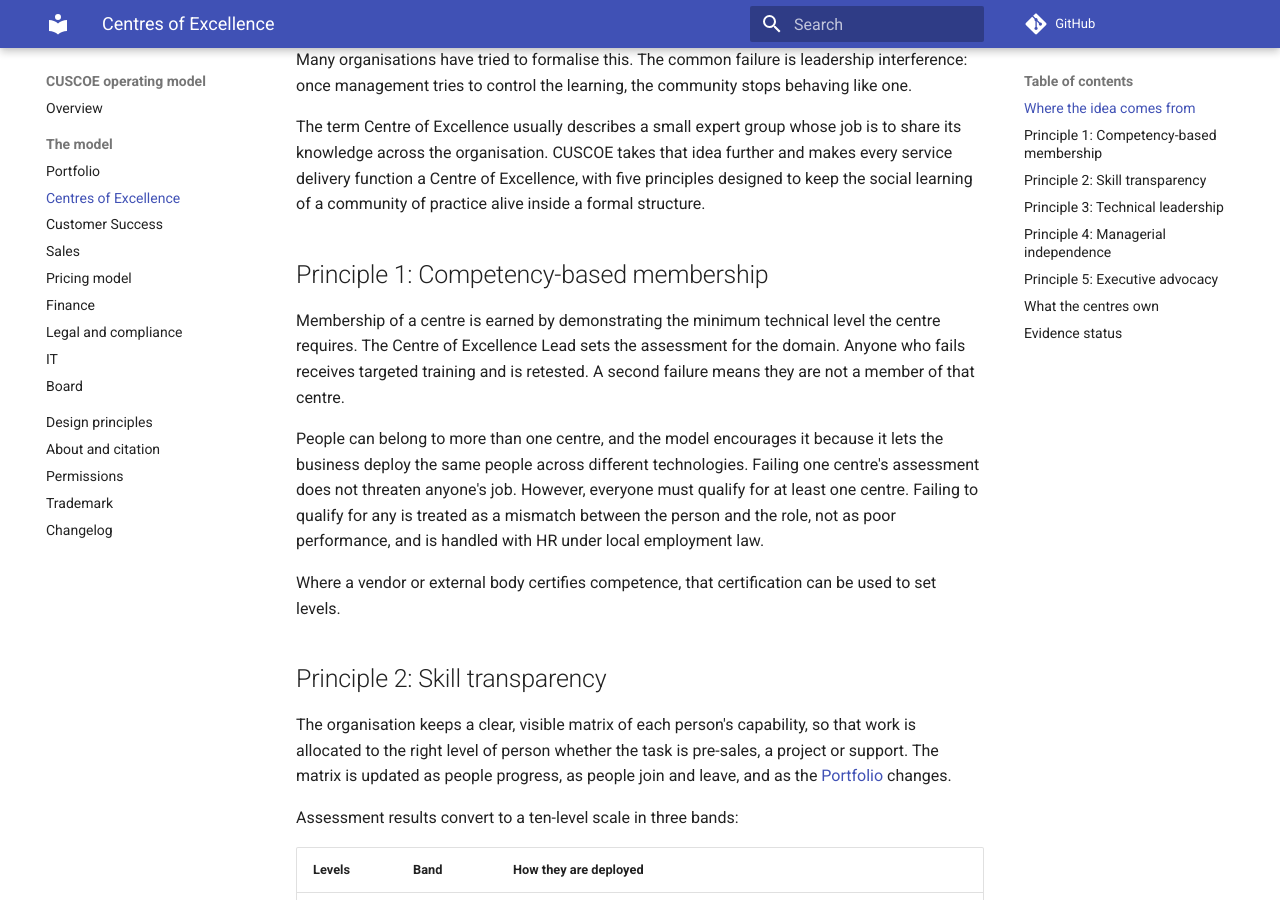
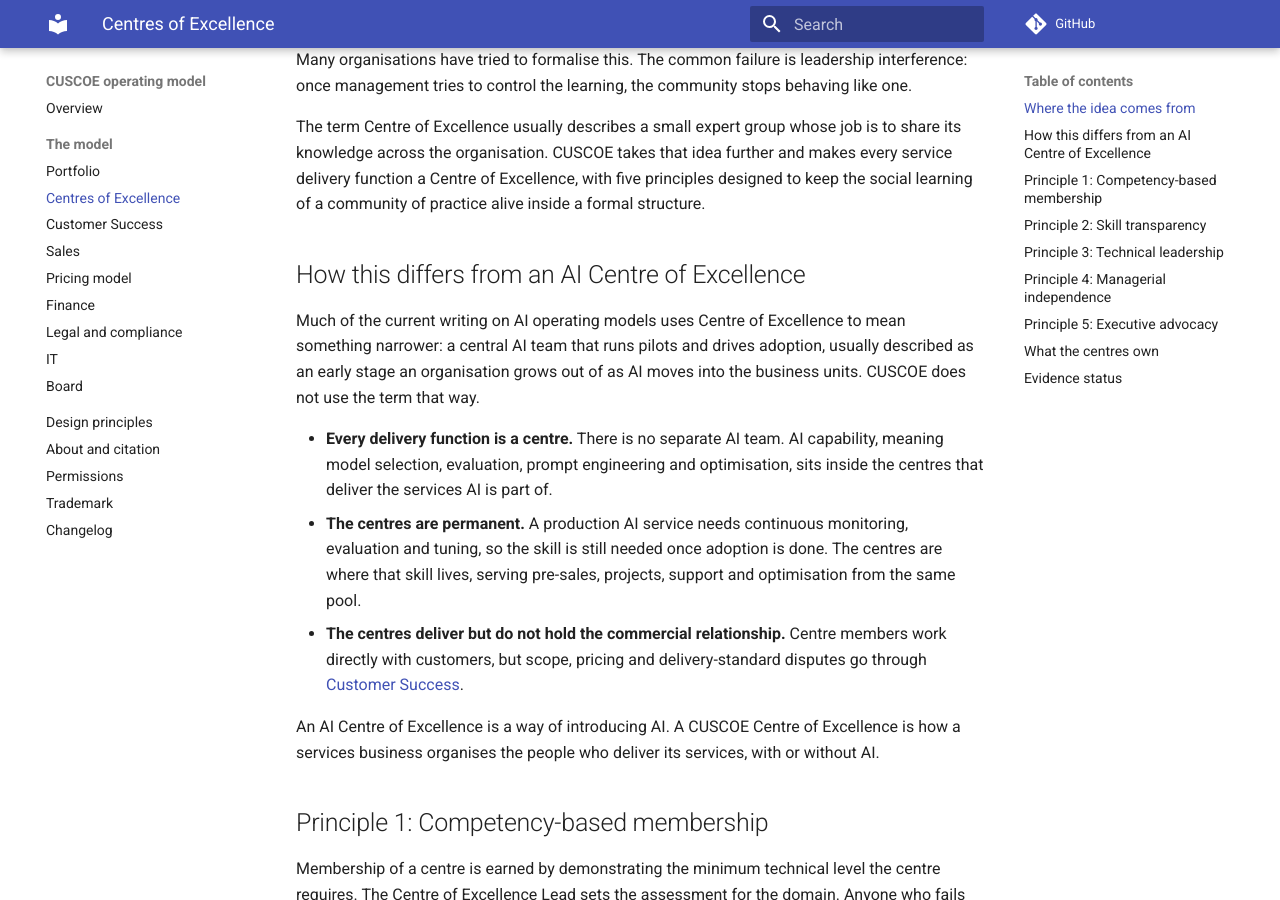
Before and after one commit to damian-cxbridge/cuscoe, an MkDocs documentation site: the page built from docs/centres-of-excellence.md, in a window 1280 px wide and 900 px high, scrolled down 377 px. Built offline with MkDocs 1.6.1 and Material for MkDocs 9.7.7, drawn with Linux system fonts in a browser that asks for light colours; comment, search, counter and statistics services are not loaded.

Commit message:
Add files via upload

```diff
--- a/docs/centres-of-excellence.md
+++ b/docs/centres-of-excellence.md
@@ -7,6 +7,16 @@ The Centres of Excellence are where the value is made. Each centre is a pool of
 Etienne Wenger's work on communities of practice showed that knowledge moves through an organisation informally, between people who share an interest, when nothing gets in the way. Many organisations have tried to formalise this. The common failure is leadership interference: once management tries to control the learning, the community stops behaving like one.
 
 The term Centre of Excellence usually describes a small expert group whose job is to share its knowledge across the organisation. CUSCOE takes that idea further and makes every service delivery function a Centre of Excellence, with five principles designed to keep the social learning of a community of practice alive inside a formal structure.
+
+## How this differs from an AI Centre of Excellence
+
+Much of the current writing on AI operating models uses Centre of Excellence to mean something narrower: a central AI team that runs pilots and drives adoption, usually described as an early stage an organisation grows out of as AI moves into the business units. CUSCOE does not use the term that way.
+
+- **Every delivery function is a centre.** There is no separate AI team. AI capability, meaning model selection, evaluation, prompt engineering and optimisation, sits inside the centres that deliver the services AI is part of.
+- **The centres are permanent.** A production AI service needs continuous monitoring, evaluation and tuning, so the skill is still needed once adoption is done. The centres are where that skill lives, serving pre-sales, projects, support and optimisation from the same pool.
+- **The centres deliver but do not hold the commercial relationship.** Centre members work directly with customers, but scope, pricing and delivery-standard disputes go through [Customer Success](customer-success.md).
+
+An AI Centre of Excellence is a way of introducing AI. A CUSCOE Centre of Excellence is how a services business organises the people who deliver its services, with or without AI.
 
 ## Principle 1: Competency-based membership
 
```
Also changed, not shown: docs/about.md (+1 -1 lines), docs/index.md (+4 -0 lines).
